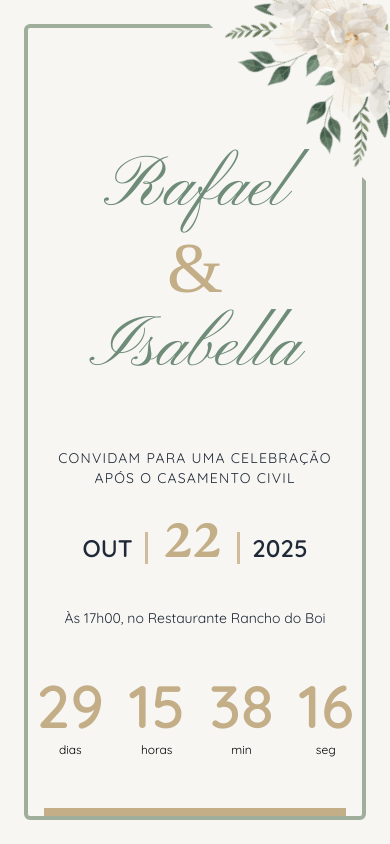
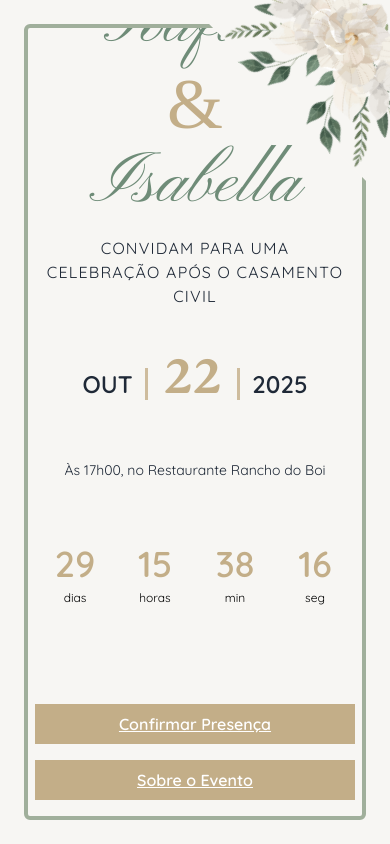
Before and after one commit to Alfafis/casamento-store, a React (Vite) app: page / in a window 390 px wide. Built offline with nearby package versions, Linux system fonts and the light colour scheme; no server answers; a web font is replaced by a local one.

Commit message:
countdown

```diff
--- a/index.html
+++ b/index.html
@@ -3,7 +3,7 @@
   <head>
     <meta charset="UTF-8" />
     <meta name="viewport" content="width=device-width, initial-scale=1.0" />
-    <title>Isabella & Rafael</title>
+    <title>Rafael & Isabella</title>
     <link rel="preconnect" href="https://fonts.googleapis.com" />
     <link rel="preconnect" href="https://fonts.gstatic.com" crossorigin />
     <link
--- a/src/components/Container.tsx
+++ b/src/components/Container.tsx
@@ -6,9 +6,9 @@ export const Container: React.FC<ContainerProps> = ({ children }) => {
   return (
     <>
       <main className="max-w-[430px] md:max-w-[1440px] w-full h-dvh flex justify-center relative p-6 sm:p-8 md:p-12 m-auto overflow-hidden">
-        <div className="absolute w-64 h-24 bg-cream z-0 right-[-15%] top-5 rotate-[45deg] md:right-[-5%] md:top-10 lg:top-10 lg:right-0 lg:w-72 lg:h-36"></div>
+        <div className="absolute w-64 h-24 bg-cream z-0 right-[-15%] top-5 rotate-[45deg] md:right-[-5%] md:top-10 lg:top-12 lg:right-[-4%] lg:w-96 lg:h-32"></div>
         <img
-          src={'/public/flor.png'}
+          src={'/flor.png'}
           alt="Description of image"
           className="absolute h-[162px] lg:h-[256px] object-cover z-10 lg:right-[-14%] lg:top-[-5%] rotate-[45deg] right-[-22.5%] top-[-3.5%] md:right-[-10%] md:top-[-2%]"
         />
--- a/src/components/Countdown.tsx
+++ b/src/components/Countdown.tsx
@@ -37,7 +37,7 @@ function Digit({ value, label }: { value: number; label: string }) {
     <div className="text-center flip w-20 select-none">
       <span
         className={[
-          'block text-6xl font-bold text-gold flip-card',
+          'block text-4xl md:text-6xl font-bold text-gold flip-card',
           phase === 'out' ? 'animate-flip-out' : '',
           phase === 'in' ? 'animate-flip-in' : '',
         ].join(' ')}
@@ -58,7 +58,7 @@ export const Countdown = () => {
   }, []);
 
   return (
-    <div className="flex justify-center gap-6 my-12">
+    <div className="flex justify-center md:gap-6 my-12">
       <Digit value={time.days} label="dias" />
       <Digit value={time.hours} label="horas" />
       <Digit value={time.minutes} label="min" />
--- a/src/pages/HomePage.tsx
+++ b/src/pages/HomePage.tsx
@@ -14,23 +14,23 @@ const HomePage = () => {
 
   return (
     <Container>
-      <div className="relative flex gap-8 items-center justify-center">
-        <div className="text-center mt-24">
-          <h1 className="font-pinyon text-7xl md:text-[92px] lg:text-[124px] text-sage mt-3">
+      <section className="flex flex-col h-full gap-4 justify-center items-center">
+        <div className="text-center flex flex-col gap-2">
+          <h1 className="font-pinyon text-7xl md:text-[92px] lg:text-[124px] text-sage">
             Rafael
           </h1>
-          <div className="text-gold font-amsterdam text-7xl md:text-[92px] my-2 ">
+          <div className="text-gold font-amsterdam text-7xl md:text-[92px]">
             &
           </div>
-          <h1 className="font-pinyon text-7xl md:text-[92px] lg:text-[124px] text-sage mb-16">
+          <h1 className="font-pinyon text-7xl md:text-[92px] lg:text-[124px] text-sage">
             Isabella
           </h1>
-          <p className="text-sm lg:text-2xl uppercase font-medium tracking-[1.2px] text-gray-800">
+        </div>
+        <div className="text-center flex flex-col gap-12 items-center justify-center">
+          <p className="text-base lg:text-2xl uppercase font-medium tracking-[1.2px] text-gray-800 text-center">
             convidam para uma celebração após o casamento civil
           </p>
-        </div>
-      </div>
-      <div className="flex justify-center gap-4 items-center text-center my-8">
+          <div className="flex justify-center gap-4 items-center text-center">
             <h2 className="border-r-[3px] pr-3 border-gold/80 text-2xl font-semibold lg:text-3xl text-gray-800">
               OUT
             </h2>
@@ -44,17 +44,21 @@ const HomePage = () => {
           <p className="text-center text-sm lg:text-2xl font-medium text-gray-800">
             Às 17h00, no Restaurante Rancho do Boi
           </p>
-
+        </div>
+        <div className="text-center flex flex-col gap-12 items-center justify-center">
           <Countdown />
-      <div className="flex flex-col sm:flex-row justify-center gap-4 items-center text-center mt-12 mb-32 lg:mb-0 lg:mt-0 lg:absolute lg:bottom-24 lg:left-1/2 lg:-translate-x-1/2 w-full lg:px-24">
+          <div className="flex flex-col sm:flex-row justify-center gap-4 items-center text-center w-full">
             {listButtons.map((button, index) => (
               <Button
                 key={index}
                 text={button.text}
+                className="w-full sm:w-auto"
                 onClick={() => navigate(button.path)}
               />
             ))}
           </div>
+        </div>
+      </section>
     </Container>
   );
 };
```
Lines whose indentation alone changed are shown as unchanged.
